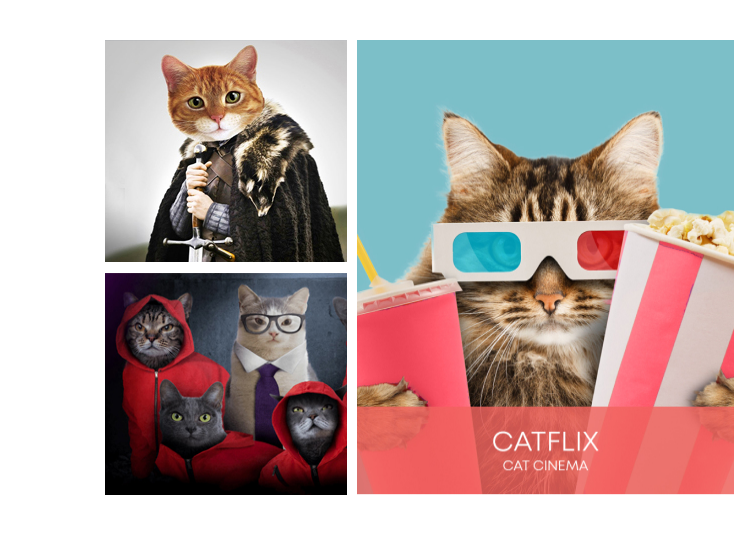
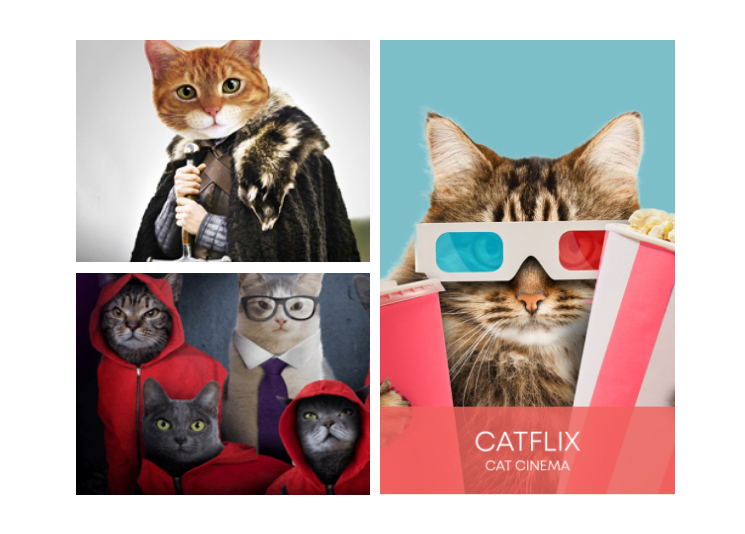
Before and after one commit to Boft-ED/htmlacademy-2, a plain HTML site: page index.html in a window 1280 px wide. Shown: the full height of the page, 535-1280 px from the left. Drawn offline with Linux system fonts and the light colour scheme.

Commit message:
fix styles

```diff
--- a/css/style.css
+++ b/css/style.css
@@ -28,13 +28,16 @@ ul {
     display: flex;
 }
 
-.news-text-column,
+.news-text-column {
+    width: 45%;
+}
+
 .news-img-column {
-    width: 50%;
+    width: 55%;
 }
 
 .news-text-column {
-    margin-right: 73px;
+    margin-right: 50px;
 }
 
 .news-text-column p {
@@ -67,9 +70,15 @@ ul {
 
 .news-img-column {
     display: grid;
-    grid-template-columns: repeat(5, 1fr);
-    grid-template-rows: repeat(5, 1fr);
+    grid-template-columns: repeat(2, 1fr);
+    grid-template-rows: repeat(2, 1fr);
     gap: 10px;
+}
+
+.news-img {
+    width: 100%;
+    object-fit: cover;
+    display: block;
 }
 
 .news-img:nth-child(1) {
```
